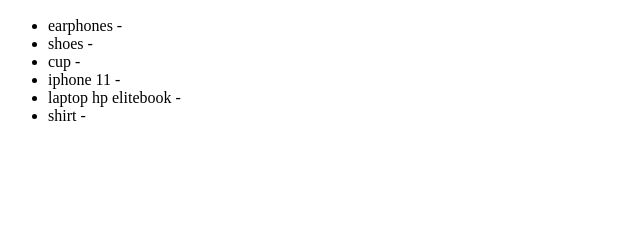
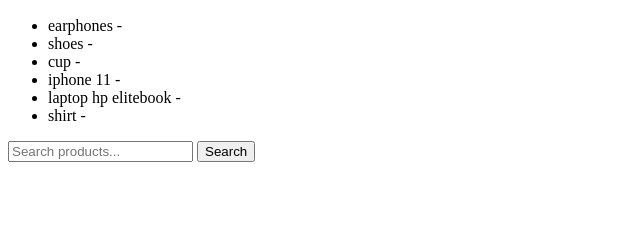
Before and after one commit to gachiza/onlineshop, a Django app: template myecommerce/templates/ecommerce/search_results.html in a window 1280 px wide. Shown: the part 97-337 px from the top of the page, without its empty margins (0-640 px from the left). Run offline with Django 5.2, Linux system fonts and the light colour scheme; the template is opened without the code that fills it: values that come from a table or form of the project are taken from there, others are empty; data comes from the database, SQL or seed files in the repository.

Commit message:
i have modified search_results.html

```diff
--- a/myecommerce/templates/ecommerce/search_results.html
+++ b/myecommerce/templates/ecommerce/search_results.html
@@ -3,6 +3,9 @@
 <!DOCTYPE html>
 <html>
 <head>
+
+    <meta charset="UTF-8">
+    <meta name="viewport" content="width=device-width, initial-scale=1.0">
     <title>Product Search Results</title>
 </head>
 <body>
@@ -17,5 +20,9 @@
     {% else %}
         <p>No results found.</p>
     {% endif %}
+    <form action="{% url 'product_search' %}" method="get">
+        <input type="text" name="query" placeholder="Search products...">
+        <button type="submit">Search</button>
+    </form>
 </body>
 </html>
```
